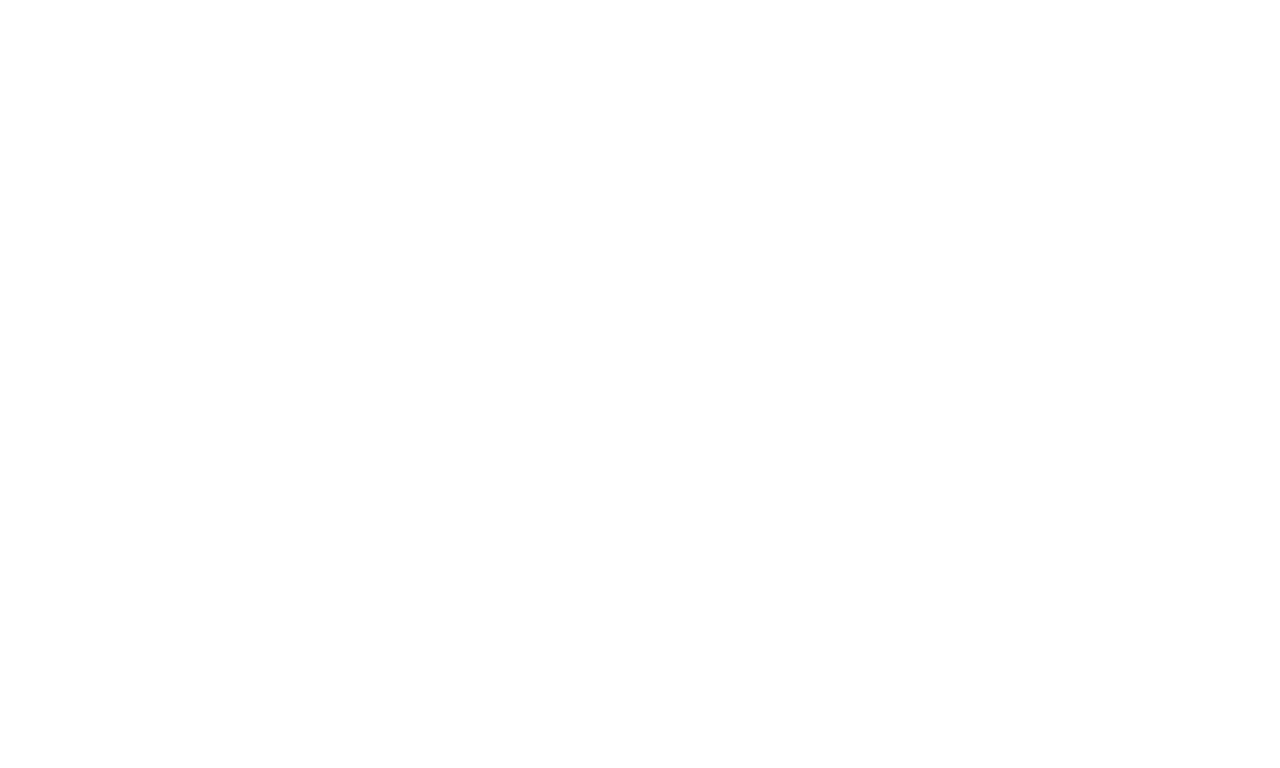
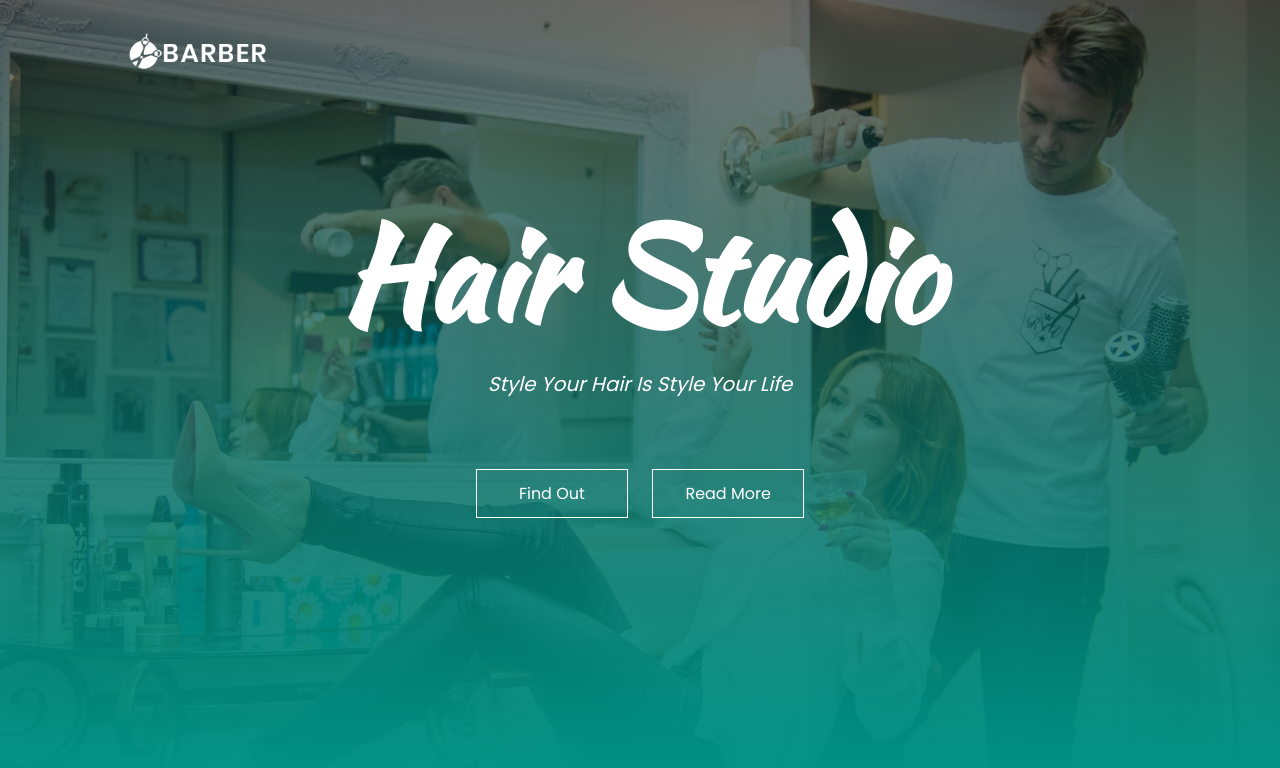
Before and after one commit to Dev0312/RedSaloon, a plain HTML site: page index.html in a window 1280 px wide. Drawn offline with Linux system fonts and the light colour scheme.

Commit message:
Header compleated

```diff
--- a/index.html
+++ b/index.html
@@ -1,16 +1,37 @@
 <!DOCTYPE html>
 <html lang="en">
-<head>
-    <meta charset="UTF-8">
-    <meta http-equiv="X-UA-Compatible" content="IE=edge">
-    <meta name="viewport" content="width=device-width, initial-scale=1.0">
+  <head>
+    <meta charset="UTF-8" />
+    <meta http-equiv="X-UA-Compatible" content="IE=edge" />
+    <meta name="viewport" content="width=device-width, initial-scale=1.0" />
     <title>RedSaloon</title>
-    <link rel="stylesheet" href="./style.css">
-</head>
-<body>
+    <link rel="stylesheet" href="./style.css" />
 
+    <!-- google Fonts -->
+    <link rel="preconnect" href="https://fonts.googleapis.com" />
+    <link rel="preconnect" href="https://fonts.gstatic.com" crossorigin />
+    <link
+      href="https://fonts.googleapis.com/css2?family=Kaushan+Script&display=swap"
+      rel="stylesheet"
+    />
+    <link rel="preconnect" href="https://fonts.googleapis.com" />
+    <link rel="preconnect" href="https://fonts.gstatic.com" crossorigin />
+    <link
+      href="https://fonts.googleapis.com/css2?family=Kaushan+Script&family=Poppins&display=swap"
+      rel="stylesheet"
+    />
+  </head>
+  <body>
     <section id="banner">
-
+      <img src="./Images/Barber_Shop_img/logo.png" class="logo" alt="logo" />
+      <div class="banner-text">
+        <h1>Hair Studio</h1>
+        <p>Style Your Hair Is Style Your Life</p>
+        <div class="banner-btn">
+          <a href="#"><span></span> Find Out</a>
+          <a href="#"><span></span> Read More</a>
+        </div>
+      </div>
     </section>
-</body>
+  </body>
 </html>
--- a/style.css
+++ b/style.css
@@ -1,5 +1,64 @@
 *{
     margin: 0;
     padding: 0;
-    font-family: sans-serif;
+    font-family: 'Poppins', sans-serif;
+
 }
+#banner{
+    background:linear-gradient(rgba(0,0,0,0.5),#009688), url('./Images/Barber_Shop_img/banner.jpg');
+    background-size: cover;
+    background-position: center;
+    height: 100vh;
+
+}
+.logo{
+    width: 140px;
+    position: absolute;
+    top: 4%;
+    left: 10%;
+}
+.banner-text{
+    text-align: center;
+    color: #fff;
+    padding-top: 180px;
+
+}
+.banner-text h1{
+    font-size:130px ;
+    font-family: 'Kaushan Script', cursive;
+}
+.banner-text p{
+    font-size: 20px;
+    font-style: italic;
+
+}
+.banner-btn{
+    margin: 70px auto 0;
+}
+.banner-btn a{
+    width: 150px;
+    text-decoration: none;
+    display: inline-block;
+    margin: 0 10px;
+    padding: 11px 0;
+    color: #fff;
+    border: 0.5px solid #fff;
+    z-index: 1;
+    position: relative;
+
+}
+.banner-btn a span{
+    width: 0;
+    height: 100%;
+    position: absolute;
+    top: 0;
+    bottom: 0;
+    left: 0%;
+    background: #fff;
+    z-index: -1;
+    transition: 0.5s;
+}
+.banner-btn a:hover span{
+    width: 100%;
+
+}
```
